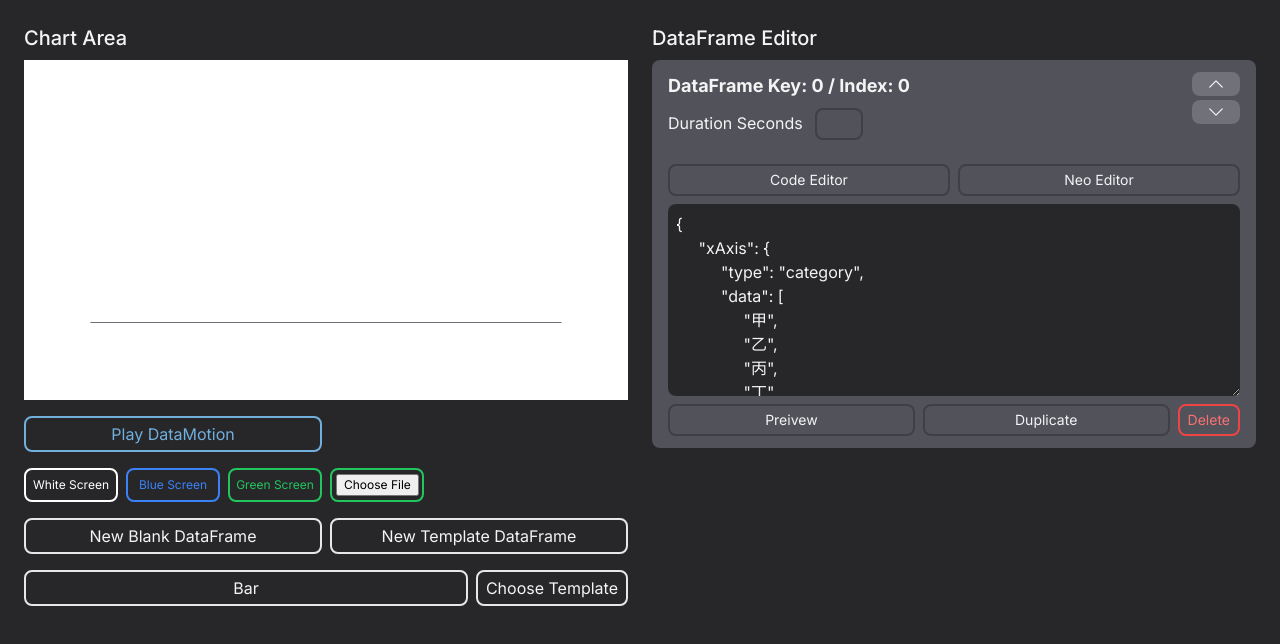
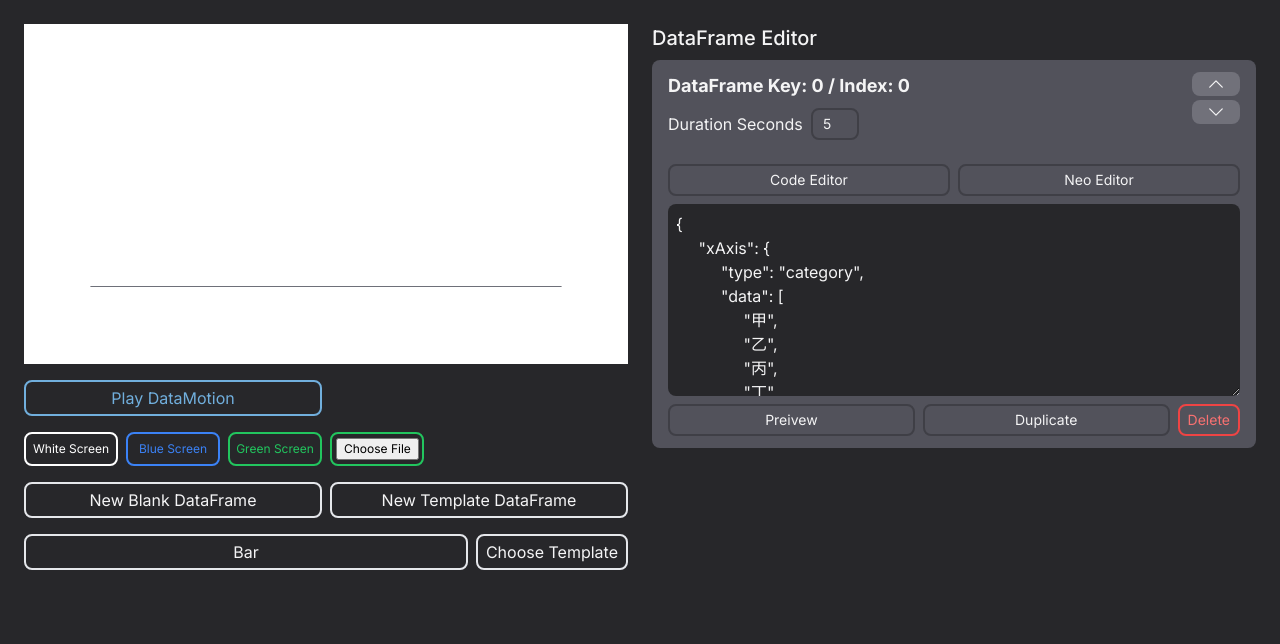
Before and after one commit to aiokr/DataMotion, a Next.js app: page / in a window 1280 px wide. Both pictures are taken after a click on the button "New Template DataFrame". Shown: the top 644 px of the page. Built offline with nearby package versions, Linux system fonts and the light colour scheme.

Commit message:
feat: 修改主页面为 TypeScript feat: 增加切换背景功能

```diff
--- a/src/app/components/FrameEditor.tsx
+++ b/src/app/components/FrameEditor.tsx
@@ -2,7 +2,7 @@ import React from 'react';
 import { useState, useRef, useEffect, createRef, RefObject } from 'react';
 
 interface DataFrameEditorProps {
-  frameKey: string;
+  frameKey: number;
   index: number;
   handleMoveUp: (key: string) => void;
   handleMoveDown: (key: string) => void;
@@ -13,26 +13,29 @@ interface DataFrameEditorProps {
   preivewFrame: (key: string) => void;
   duplicateFrame: (key: string) => void;
   handleDeleteFrame: (key: string) => void;
-  frameTimes: number[];
-  frameRefs: RefObject<{ current: any }[]>;
+  frameTimeRefs: RefObject<{ current: number }[]>;
+  frameRefs: RefObject<HTMLTextAreaElement>[];
   chartMode: string;
 }
 
-const DataFrameEditor: React.FC<DataFrameEditorProps> = ({ frameKey, index, handleMoveUp, handleMoveDown, toggleTextarea, toggleNewEditor, textareaVisibility, NeoEditVisibility, preivewFrame, duplicateFrame, handleDeleteFrame, frameTimes, frameRefs, chartMode }) => {
+const DataFrameEditor: React.FC<DataFrameEditorProps> = ({ frameKey, index, handleMoveUp, handleMoveDown, toggleTextarea, toggleNewEditor, textareaVisibility, NeoEditVisibility, preivewFrame, duplicateFrame, handleDeleteFrame, frameTimeRefs, frameRefs, chartMode }) => {
   const [dataFrameNum, setDataFrameNum] = useState<number | null>(null);
   const [dataFrameType, setDataFrameType] = useState<string | null>(null);
   const [hiddenDataArea, setHiddenDataArea] = useState<any>(null);
-  const frameTimeRef = useRef<HTMLInputElement>(null); // 创建一个新的 ref
+  const [frameTime, setFrameTime] = useState(frameTimeRefs.current[index]?.current || 0);
+
 
   // 获取数据帧输入，并格式化和解析
   const getDataFrame = () => {
     if (chartMode !== 'Customize') { // 当 Others 时，不格式化代码
       try {
         const optionRawText = frameRefs.current[index].current.value; // 获取数据帧的代码
-        const time = frameTimes[index]; // 获取数据帧的持续时间代码
+        const time = frameTimeRefs; // 获取数据帧的持续时间代码
         const optionJsCode = eval('(' + optionRawText + ')'); // 解析数据帧的代码
         let optionTextJson = JSON.stringify(optionJsCode, null, 2);  // 将数据帧的代码转换为 JSON 格式
         let optionStatus = JSON.parse(optionTextJson); // 解析 JSON 格式的数据帧为 JS 对象
+
+        console.log(time)
 
         if (optionStatus.series[0].data !== null) {
           setDataFrameNum(optionStatus.series[0].data);
@@ -65,8 +68,17 @@ const DataFrameEditor: React.FC<DataFrameEditorProps> = ({ frameKey, index, hand
       <div className='grid grid-cols-12 pb-2'>
         <div className='col-span-11'>
           <div className='text-md md:text-lg font-bold pb-2'>DataFrame Key: {frameKey} / Index: {index}</div>
-          <div>
-            Duration Seconds <input ref={frameTimeRef} defaultValue={frameTimes[index]} onBlur={getDataFrame} className='border-2 border-zinc-700 bg-zinc-600 mx-2 px-2 py-1 w-12  text-center rounded-lg text-sm'></input>
+          <div className='flex flex-row items-center'>Duration Seconds
+            <input
+              type="number"
+              value={frameTimeRefs.current[index].current || 0}
+              onChange={e => {
+                setFrameTime(Number(e.target.value));
+                frameTimeRefs.current[index].current = Number(e.target.value);
+              }}
+              className='inline border-2 border-zinc-700 bg-zinc-600 mx-2 px-2 py-1 w-12  text-center rounded-lg text-sm'
+              style={{ display: textareaVisibility[frameKey] ? 'none' : 'block' }}
+            />
           </div>
         </div>
         <div className='col-span-1 grid grid-rows-2 gap-1 pb-4'>
@@ -93,8 +105,8 @@ const DataFrameEditor: React.FC<DataFrameEditorProps> = ({ frameKey, index, hand
       </div>
       {/* 代码编辑器 */}
       <textarea
-        ref={frameRefs.current[index]} onBlur={getDataFrame}
-        defaultValue={frameRefs.current[index].current}
+        ref={frameRefs.current[index]}
+        defaultValue={frameRefs.current[index]?.current}
         className='w-full h-48 p-2 my-2 rounded-lg bg-zinc-800 focus:outline-main'
         style={{ display: textareaVisibility[frameKey] ? 'none' : 'block' }}
       />
--- a/src/app/page.js
+++ b/src/app/page.tsx
@@ -1,7 +1,6 @@
 "use client"
 
-import React from 'react';
-import { useState, useRef, useEffect, createRef } from 'react';
+import React, { useState, useRef, useEffect, createRef, RefObject } from 'react';
 import { Combobox } from '@headlessui/react'
 import EChartsComponent from './components/EChartsComponent';
 import NeoFrameEditor from './components/FrameEditor';
@@ -10,11 +9,17 @@ import barTemplate from './components/echartOpt/bar.json';
 import lineTemplate from './components/echartOpt/line.json';
 import pieTemplate from './components/echartOpt/pie.json';
 
-const chartModeList = [
+const chartModeList: string[] = [
   'Bar', 'Line', 'SmoothLine', 'Pie', 'Customize'
 ]
 
-export default function HomePage() {
+interface FrameMotionMainPage {
+  frameTime: number;
+  frameRefs: RefObject<HTMLTextAreaElement>[];
+}
+
+
+const HomePage: React.FC<FrameMotionMainPage> = () => {
 
   //默认图谱
   const [option] = useState({
@@ -38,18 +43,16 @@ export default function HomePage() {
     ]
   });
 
-  const chartRef = useRef(null);// 使用useRef Hook创建一个引用，用于存储图表实例
-  const frameRefs = useRef([]); // 引用变量 frameRefs 是每一个 Dataframe 的主代码的内容
-  const frameTimes = useRef([]);// 引用变量 frameTimes 是每一个 Dataframe 的持续时间
+  const chartRef = useRef<echarts.ECharts | null>(null);
+  const [frameCount, setFrameCount] = useState<number>(0);
+  const [frames, setFrames] = useState<number[]>([]);
+  const [textareaVisibility, setTextareaVisibility] = useState<Record<number, boolean>>({});
+  const [NeoEditVisibility, setNeoEditVisibility] = useState<Record<number, boolean>>({});
+  const [newFrameContent, setNewFrameContent] = useState<string>('');
+  const [newFrameTime, setNewFrameTime] = useState<number>(0);
+  const [chartMode, setChartMode] = useState<string>(chartModeList[0]);
+  const [query, setQuery] = useState<string>('')
 
-  const [frameCount, setFrameCount] = useState(0); // 使用一个计数器来生成 Dataframe 的唯一 key
-  const [frames, setFrames] = useState([]); // 新增状态变量frames
-  const [textareaVisibility, setTextareaVisibility] = useState({}); // 状态变量 textareaVisibility 用于记录代码编辑器的显示状态
-  const [NeoEditVisibility, setNeoEditVisibility] = useState({}); // 状态变量 NeoEditVisibility 用于记录可视化编辑器的显示状态
-  const [newFrameContent, setNewFrameContent] = useState(''); // 状态变量 newFrameContent
-  const [newFrameTime, setNewFrameTime] = useState(''); // 状态变量 newFrameTime
-  const [chartMode, setChartMode] = useState(chartModeList[0]); //状态变量 chartMode 用于记录当前的图表模式
-  const [query, setQuery] = useState('')
 
   const filteredChartMode =
     query === ''
@@ -69,8 +72,8 @@ export default function HomePage() {
       }
       const key = frames[i];
       const frameRef = frameRefs.current.find((ref, index) => frames[index] === key);
-      const frameTime = frameTimes.current.find((ref, index) => frames[index] === key);
-      if (!frameRef || !frameRef.current || !frameTime || !frameTime.current) {
+      const frameTimeRef = frameTimeRefs.current.find((ref, index) => frames[index] === key);
+      if (!frameRef || !frameRef.current || !frameTimeRef || !frameTimeRefs.current) {
         console.error(`No ref found for frame ${key}`);
         return;
       }
@@ -83,7 +86,7 @@ export default function HomePage() {
       }
       i++;
       // 持续时间
-      setTimeout(loadNextFrame, Number(frameTime.current.value) * 1000);
+setTimeout(loadNextFrame, Number(frameTimeRef.current) * 1000);
     };
     loadNextFrame();
   };
@@ -110,78 +113,76 @@ export default function HomePage() {
     setFrameCount(prevCount => prevCount + 1); // 每次添加一个新元素时，都增加计数器的值
     setFrames(prevFrames => [...prevFrames, frameCount]); // 使用计数器的值作为新元素的key
     frameRefs.current.push(createRef()); // 为新的frame创建一个新的引用，并将其添加到frameRefs数组中
-    frameTimes.current.push(createRef()); // 为新的frame创建一个新的引用，并将其添加到frameTimes数组中
-    console.log(frameRefs.current, frameTimes.current)
+    frameTimeRefs.current.push(createRef()); // 为新的frame创建一个新的引用，并将其添加到frameTimes数组中
+    console.log(frameRefs.current, frameTimeRefs.current)
   };
 
+  const frameRefs = useRef<React.RefObject<string>[]>([]);
+  const frameTimeRefs = useRef<React.RefObject<number>[]>([]);
+  const newFrameRef = useRef<string | null>(null);
+  const newTimeRef = useRef<number | null>(null);
+
   // 带有参数的新建数据帧
-  const newFrame = (frameContent = '', frameTime = '') => {
-    setFrameCount(prevCount => prevCount + 1); // 每次添加一个新元素时，都增加计数器的值
-    setFrames(prevFrames => [...prevFrames, frameCount]); // 使用计数器的值作为新元素的key
-    const newFrameRef = createRef();
-    newFrameRef.current = frameContent;
-    frameRefs.current.push(newFrameRef); // 将newFrameRef添加到frameRefs数组中
-    const newTimeRef = createRef();
-    newTimeRef.current = frameTime;
-    frameTimes.current.push(newTimeRef); // 将newTimeRef添加到frameTimes数组中
+  const newFrame = (frameContent = '', frameTime: number) => {
+    const frameTimeAsNumber = Number(frameTime);
+    if (isNaN(frameTimeAsNumber)) {
+      console.error('frameTime is not a number:', frameTime);
+      return;
+    }
+
+    setFrameCount(prevCount => prevCount + 1);
+    setFrames(prevFrames => [...prevFrames, frameCount]);
+
+    // 更新ref
+    frameRefs.current.push({ current: frameContent });
+    frameTimeRefs.current.push({ current: frameTime });
+
+    console.log(frameContent, frameTime)
   };
 
   // 根据模板新建关键帧
   const newTemplateFrame = () => {
-    console.log('Now Chart Mode is ' + chartMode)
-    if (chartMode == 'Bar') { // 新建柱状图
-      const barTemplateString = JSON.stringify(barTemplate, null, 5);
-      newFrame(barTemplateString, 5);
-    } else if (chartMode == 'Line') { // 新建折线图
-      const lineTemplateString = JSON.stringify(lineTemplate, null, 5);
-      newFrame(lineTemplateString, 5);
-    } else if (chartMode == 'Pie') { // 新建饼图
-      const pieTemplateString = JSON.stringify(pieTemplate, null, 5);
-      newFrame(pieTemplateString, 5);
+    let templateContent;
+    if (chartMode === 'Bar') { // 新建柱状图
+      templateContent = JSON.stringify(barTemplate, null, 5);
+    } else if (chartMode === 'Line') { // 新建折线图
+      templateContent = JSON.stringify(lineTemplate, null, 5);
+    } else if (chartMode === 'Pie') { // 新建饼图
+      templateContent = JSON.stringify(pieTemplate, null, 5);
     } else {
-      newFrame('There is no template for this type', 5);
+      templateContent = 'There is no template for this type';
     }
+    newFrame(templateContent, 5);
   }
 
   // 数据帧的复制
   const duplicateFrame = (keyToDuplicate) => {
-    const frameToDuplicate = frameRefs.current.find((ref, index) => frames[index] === keyToDuplicate); // 找到要复制的数据帧的代码内容
-    const timeToDuplicate = frameTimes.current.find((ref, index) => frames[index] === keyToDuplicate); // 找到要复制的数据帧的持续时间
+    const frameToDuplicate = frameRefs.current.find((ref, index) => frames[index] === keyToDuplicate);
+    const timeToDuplicate = frameTimeRefs.current.find((ref, index) => frames[index] === keyToDuplicate);
+    console.log(frameToDuplicate, timeToDuplicate)
     if (!frameToDuplicate || !frameToDuplicate.current || !timeToDuplicate || !timeToDuplicate.current) {
       console.error(`No ref found for frame ${keyToDuplicate}`);
       return;
     }
     const newFrameContent = frameToDuplicate.current.value;
-    const newFrameTime = timeToDuplicate.current.value;
+    const newFrameTime = timeToDuplicate.current;
 
     // 判断数据的代码、持续时间是否为空
-    if (newFrameContent === '' || newFrameTime === '') {
-      console.error('time or frameCode is empty')
+    if (newFrameContent === '') {
+      console.error('frameCode is empty')
       return;
     }
     newFrame(newFrameContent, newFrameTime);
   };
 
-  useEffect(() => {
-    if (newFrameContent !== '' && frameRefs.current.length > 0) {
-      const newFrameRef = frameRefs.current[frameRefs.current.length - 1];
-      if (newFrameRef && newFrameRef.current) {
-        newFrameRef.current.value = newFrameContent; // 将被复制的数据帧的代码赋值给最后一个数据帧
-      }
-    }
-    if (newFrameTime !== '' && frameTimes.current.length > 0) {
-      const newTimeRef = frameTimes.current[frameTimes.current.length - 1];
-      if (newTimeRef && newTimeRef.current) {
-        newTimeRef.current.value = newFrameTime; // 将被复制的数据帧的持续时间赋值给最后一个数据帧
-      }
-    }
-  }, [newFrameContent, newFrameTime]);
+
 
   // 数据帧的删除
   const handleDeleteFrame = (keyToDelete) => {
     setFrames(prevFrames => prevFrames.filter(key => key !== keyToDelete));
     const indexToDelete = frameRefs.current.findIndex((ref, index) => frames[index] === keyToDelete);
     frameRefs.current.splice(indexToDelete, 1);
+    frameTimeRefs.current.splice(indexToDelete, 1);
   };
 
   // 数据帧的上移
@@ -275,7 +276,6 @@ export default function HomePage() {
   return (
     <main className="grid grid-cols-none grid-rows-6 md:grid-rows-none md:grid-cols-12 h-screen w-screen gap-6 p-6 bg-zinc-800 text-zinc-100">
       <div className='row-span-2 md:col-span-6'>
-        <div className='text-xl font-medium pb-2'>Chart Area</div>
         <section id='ChartArea' className='aspect-video bg-white p-2 w-[95%] my-0 mx-[auto] md:w-full'>
           <EChartsComponent option={option} onChartReady={chart => chartRef.current = chart} />
         </section>
@@ -323,7 +323,7 @@ export default function HomePage() {
               preivewFrame={preivewFrame}
               duplicateFrame={duplicateFrame}
               handleDeleteFrame={handleDeleteFrame}
-              frameTimes={frameTimes}
+              frameTimeRefs={frameTimeRefs}
               frameRefs={frameRefs}
               chartMode={chartMode} // chartMode 用于记录当前的图表模式
             />
@@ -335,3 +335,5 @@ export default function HomePage() {
     </main >
   );
 }
+
+export default HomePage;
--- a/tsconfig.json
+++ b/tsconfig.json
@@ -16,7 +16,7 @@
     "moduleResolution": "node",
     "resolveJsonModule": true,
     "isolatedModules": true,
-    "jsx": "preserve",
+    "jsx": "react",
     "plugins": [
       {
         "name": "next"
```
